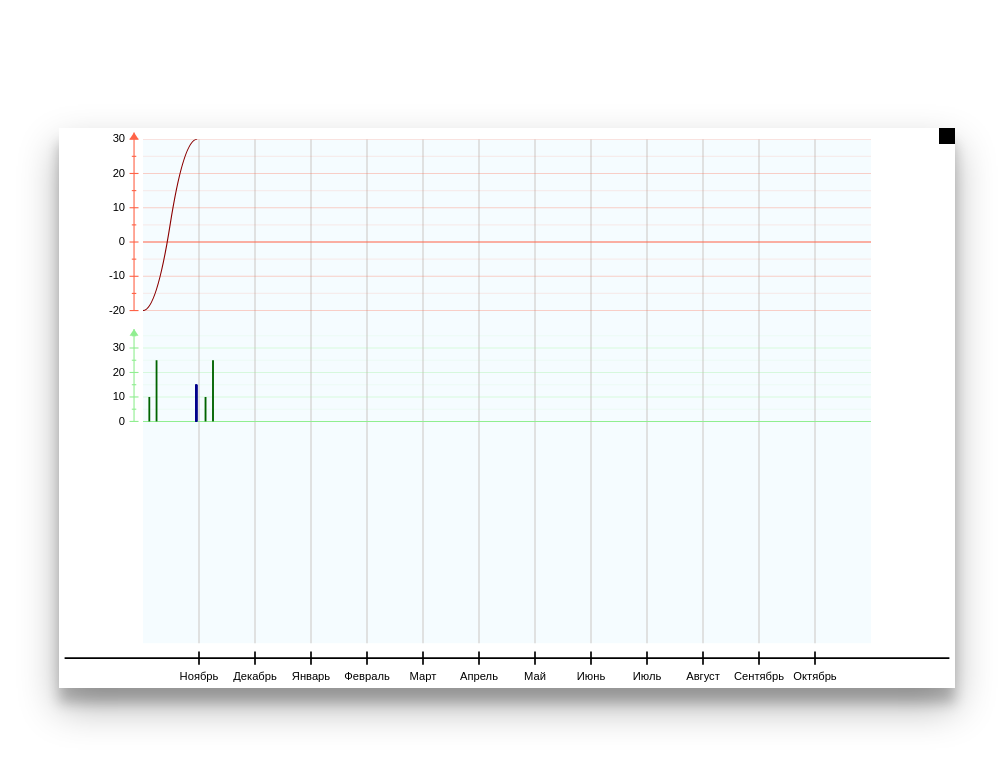
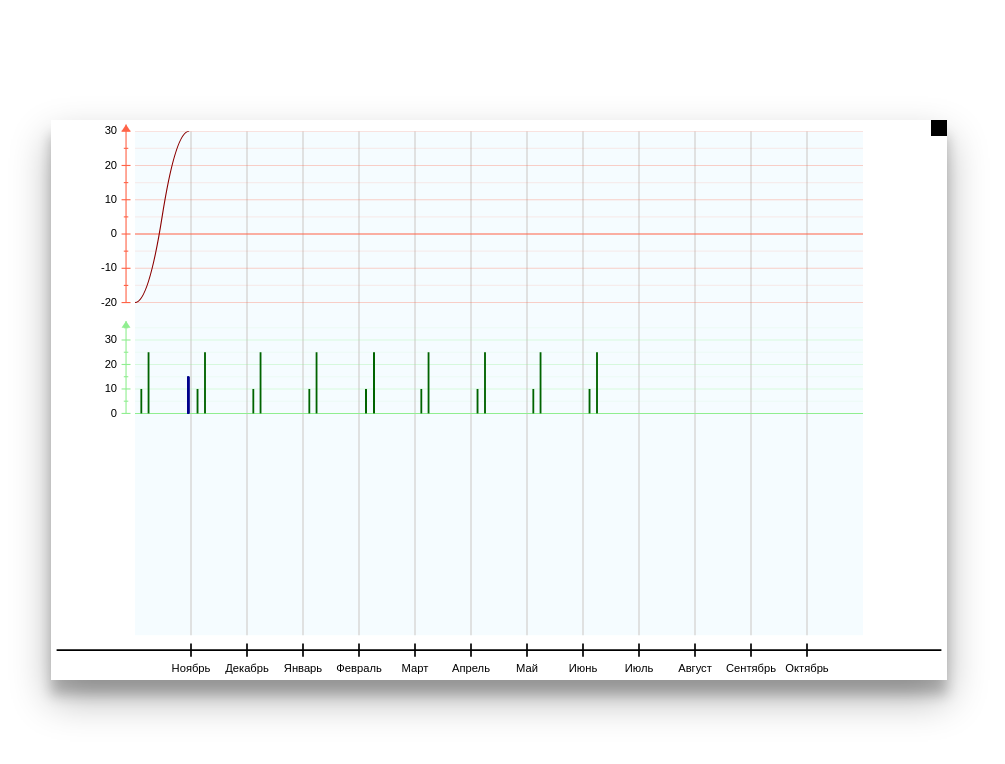
Before and after one commit to nomorej/hydro-graph, a website built with Vite: page index.html in a window 1280 px wide. Shown: the whole page, without its empty margins (141-1146 px from the left). Built offline with nearby package versions, Linux system fonts and the light colour scheme.

Commit message:
mouse offset

```diff
--- a/index.html
+++ b/index.html
@@ -8,6 +8,11 @@
   <title>Hydro graph</title>
 
   <style>
+    * {
+      margin: 0;
+      padding: 0;
+    }
+
     html,
     body {
 
--- a/src/core/ComplexGraph.ts
+++ b/src/core/ComplexGraph.ts
@@ -240,7 +240,11 @@ export class ComplexGraph {
   }
 
   private scale = (event: WheelEvent) => {
-    const mousePosition = cursorPosition(event, this.container).x
+    const mousePosition = cursorPosition(event, this.container, {
+      x: ComplexGraph.globals.calculator.area.x1,
+      y: 0,
+    }).x
+    console.log(mousePosition)
     const zoomSpeed =
       clamp(event.deltaY, -1, 1) *
       this.scene.zoom *
--- a/src/index.ts
+++ b/src/index.ts
@@ -163,6 +163,76 @@ cg.add(Precipitation, {
           value: 25,
         },
       ],
+      [
+        {
+          day: 4,
+          value: 10,
+        },
+        {
+          day: 8,
+          value: 25,
+        },
+      ],
+      [
+        {
+          day: 4,
+          value: 10,
+        },
+        {
+          day: 8,
+          value: 25,
+        },
+      ],
+      [
+        {
+          day: 4,
+          value: 10,
+        },
+        {
+          day: 8,
+          value: 25,
+        },
+      ],
+      [
+        {
+          day: 4,
+          value: 10,
+        },
+        {
+          day: 8,
+          value: 25,
+        },
+      ],
+      [
+        {
+          day: 4,
+          value: 10,
+        },
+        {
+          day: 8,
+          value: 25,
+        },
+      ],
+      [
+        {
+          day: 4,
+          value: 10,
+        },
+        {
+          day: 8,
+          value: 25,
+        },
+      ],
+      [
+        {
+          day: 4,
+          value: 10,
+        },
+        {
+          day: 8,
+          value: 25,
+        },
+      ],
     ],
   },
 })
--- a/src/utils/coordinates.ts
+++ b/src/utils/coordinates.ts
@@ -1,7 +1,19 @@
-export function cursorPosition(event: MouseEvent, container: HTMLElement) {
+import { XY } from './ts'
+
+export function cursorPosition(
+  event: MouseEvent,
+  container: HTMLElement,
+  offset: XY = { x: 0, y: 0 }
+) {
   const rect = container.getBoundingClientRect()
   return {
-    x: Math.floor(((event.clientX - rect.left) / (rect.right - rect.left)) * container.offsetWidth),
-    y: Math.floor(((event.clientY - rect.top) / (rect.bottom - rect.top)) * container.offsetHeight),
+    x: Math.floor(
+      ((event.clientX - rect.left - offset.x) / (container.offsetWidth - offset.x * 2)) *
+        container.offsetWidth
+    ),
+    y: Math.floor(
+      ((event.clientY - rect.top - offset.y) / (container.offsetHeight - offset.y * 2)) *
+        container.offsetHeight
+    ),
   }
 }
```
